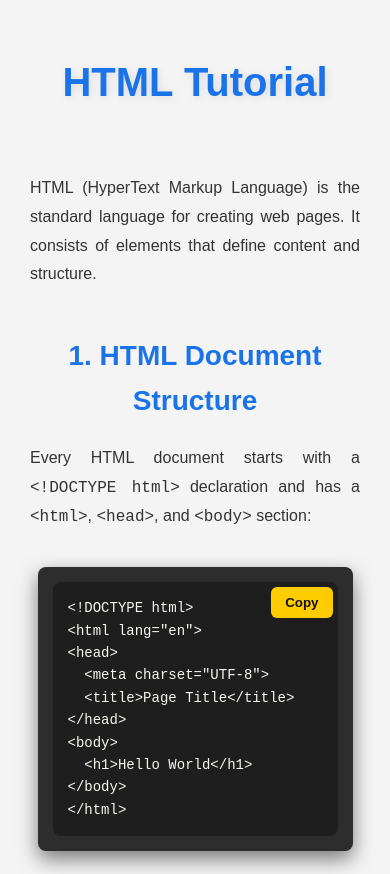
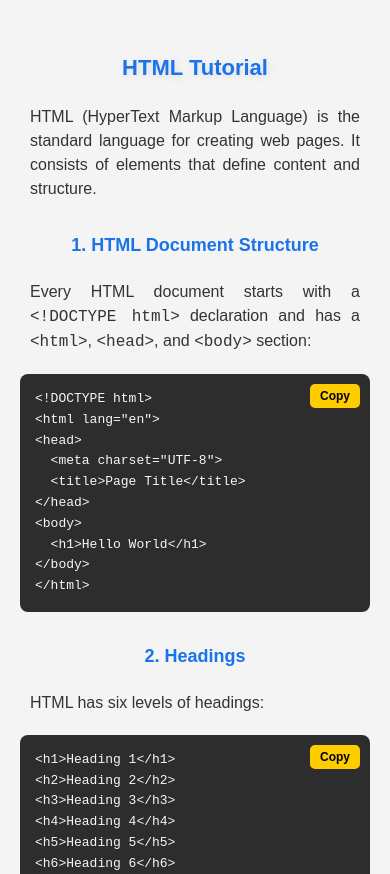
Before and after one commit to daliappstore/learning-website-buielding-with-dali, a plain HTML site: page index3.html in a window 390 px wide. Shown: the top 874 px of the page. Drawn offline with Linux system fonts and the light colour scheme.

Commit message:
Update style1.css

```diff
--- a/style1.css
+++ b/style1.css
@@ -1,138 +1,71 @@
-:root {
-  --primary-color: #007bff;      /* Vibrant blue for headings */
-  --secondary-color: #343a40;    /* Dark gray text */
-  --background-color: #f8f9fa;   /* Light gray page background */
-  --container-bg: #2d2d2d;       /* Dark background for code container */
-  --code-bg: #1e1e1e;            /* Background for <pre> */
-  --button-color: #ffcc00;       /* Copy button */
-  --button-hover: #e6b800;
-  --copied-color: #0f0;
-}
-
+/* ---------------- Base Styles ---------------- */
 body {
-  font-family: Arial, sans-serif;
-  background: var(--background-color);
-  color: var(--secondary-color);
-  display: flex;
-  flex-direction: column;
-  justify-content: center;
-  align-items: center;
-  min-height: 100vh;
-  margin: 0;
-  padding: 20px;
-}
-
-h1 {
-  font-size: 2.5rem;
-  text-align: center;
-  color: var(--primary-color);
-  text-shadow: 2px 2px 8px rgba(0, 0, 0, 0.1);
-  margin: 40px auto;
-  text-transform: capitalize;
-}
-
-.code-container {
-  background: var(--container-bg);
-  border-radius: 10px;
-  padding: 20px;
-  width: 90%;
-  max-width: 600px;
-  position: relative;
-  box-shadow: 0 8px 20px rgba(0,0,0,0.5);
-  margin-bottom: 40px; /* spacing if multiple containers */
-}
-
-pre {
-  background: var(--code-bg);
-  color: #f8f8f2;
-  overflow-x: auto;
-  padding: 15px;
-  border-radius: 8px;
-  font-size: 14px;
-  white-space: pre-wrap;
-  word-wrap: break-word;
-  margin: 0;
-}
-
-button.copy-btn {
-  position: absolute;
-  top: 20px;
-  right: 20px;
-  padding: 8px 14px;
-  background: var(--button-color);
-  border: none;
-  border-radius: 6px;
-  cursor: pointer;
-  font-weight: bold;
-  color: #111;
-  transition: background 0.3s, transform 0.2s;
-}
-
-button.copy-btn:hover {
-  background: var(--button-hover);
-  transform: scale(1.05);
-}
-
-.copied-msg {
-  position: absolute;
-  top: 55px;
-  right: 20px;
-  color: var(--copied-color);
-  font-weight: bold;
-  display: none;
-  font-size: 0.9rem;
-}
-.button-container .button {
-    display: inline-block;
-    background: #007bff;
-    color: #fff;
-    padding: 10px 20px;
-    text-decoration: none;
-    border-radius: 8px;
-    font-weight: bold;
-    transition: background 0.3s;
-}
-.button-container .button:hover {
-    background: #0056b3;
-}
-body {
-    font-family: Arial, sans-serif;
-    background-color: #f8f9fa;
+    font-family: 'Arial', sans-serif;
+    background-color: #f4f4f4;
     color: #333;
     margin: 0;
     padding: 20px;
+    line-height: 1.6;
+    max-width: 1200px;  /* keep text readable on big screens */
+    margin: 0 auto;
 }
 
-h1, h2 {
-    color: #007bff;
+h1, h2, h3 {
+    color: #1a73e8;
+    margin-top: 30px;
+    font-weight: bold;
 }
 
+p {
+    margin-bottom: 15px;
+    font-size: 16px;
+    line-height: 1.6;
+}
+
+ul, ol {
+    margin-left: 20px;
+    margin-bottom: 20px;
+}
+
+/* ---------------- Code Containers ---------------- */
 .code-container {
-    background: #2d2d2d;
+    background-color: #2d2d2d;
     color: #f8f8f2;
     border-radius: 8px;
     padding: 15px;
-    margin: 15px 0;
+    margin: 20px 0;
     position: relative;
     overflow-x: auto;
+    font-size: 15px;
 }
 
+.code-container pre {
+    margin: 0;
+    white-space: pre-wrap;
+    word-wrap: break-word;
+}
+
+/* ---------------- Copy Button ---------------- */
 .copy-btn {
     position: absolute;
     top: 10px;
     right: 10px;
-    padding: 5px 10px;
-    background: #ffcc00;
+    background-color: #ffcc00;
+    color: #000;
     border: none;
     border-radius: 5px;
+    padding: 5px 10px;
     cursor: pointer;
     font-weight: bold;
+    transition: all 0.3s ease;
+    font-size: 14px;
 }
 
 .copy-btn:hover {
-    background: #e6b800;
+    background-color: #e6b800;
 }
 
+/* ---------------- Copied Message ---------------- */
 .copied-msg {
     position: absolute;
     top: 40px;
@@ -142,35 +75,115 @@ h1, h2 {
     display: none;
 }
 
+/* ---------------- Navigation Button ---------------- */
 .button-container {
-    margin: 20px 0;
+    margin: 25px 0;
+    text-align: center;
 }
 
 .nav-button {
+    background-color: #1a73e8;
+    color: #fff;
+    border: none;
+    border-radius: 5px;
+    padding: 12px 20px;
+    cursor: pointer;
+    font-size: 16px;
+    text-decoration: none;
     display: inline-block;
-    padding: 10px 20px;
-    background-color: #007bff;
-    color: white;
-    text-decoration: none;
-    border-radius: 8px;
-    font-weight: bold;
-    transition: background 0.3s;
 }
 
 .nav-button:hover {
-    background-color: #0056b3;
+    background-color: #155ab6;
 }
 
 footer {
-    margin-top: 40px;
+    margin-top: 50px;
     text-align: center;
 }
 
 footer a {
-    color: #007bff;
+    color: #1a73e8;
     text-decoration: none;
 }
-
 footer a:hover {
     text-decoration: underline;
 }
+
+/* ---------------- Responsive Design ---------------- */
+
+/* Small devices (phones, <576px) */
+@media (max-width: 575.98px) {
+    body {
+        padding: 10px;
+        font-size: 14px;
+    }
+
+    h1 {
+        font-size: 22px;
+        text-align: center;
+    }
+
+    h2 {
+        font-size: 18px;
+    }
+
+    p {
+        font-size: 14px;
+        line-height: 1.5;
+        text-align: justify;
+    }
+
+    .code-container {
+        font-size: 13px;
+        padding: 10px;
+    }
+
+    .copy-btn {
+        font-size: 12px;
+        padding: 4px 8px;
+    }
+
+    .nav-button {
+        display: block;
+        width: 100%;
+        padding: 12px;
+        font-size: 15px;
+    }
+}
+
+/* Medium devices (tablets, 576px–768px) */
+@media (min-width: 576px) and (max-width: 768px) {
+    body {
+        font-size: 15px;
+        padding: 15px;
+    }
+
+    .code-container {
+        font-size: 14px;
+    }
+
+    .nav-button {
+        font-size: 15px;
+        padding: 10px 18px;
+    }
+}
+
+/* Large devices (desktops, >768px) */
+@media (min-width: 769px) {
+    body {
+        font-size: 16px;
+    }
+
+    h1 {
+        font-size: 28px;
+    }
+
+    h2 {
+        font-size: 22px;
+    }
+
+    .code-container {
+        font-size: 15px;
+    }
+}
```
